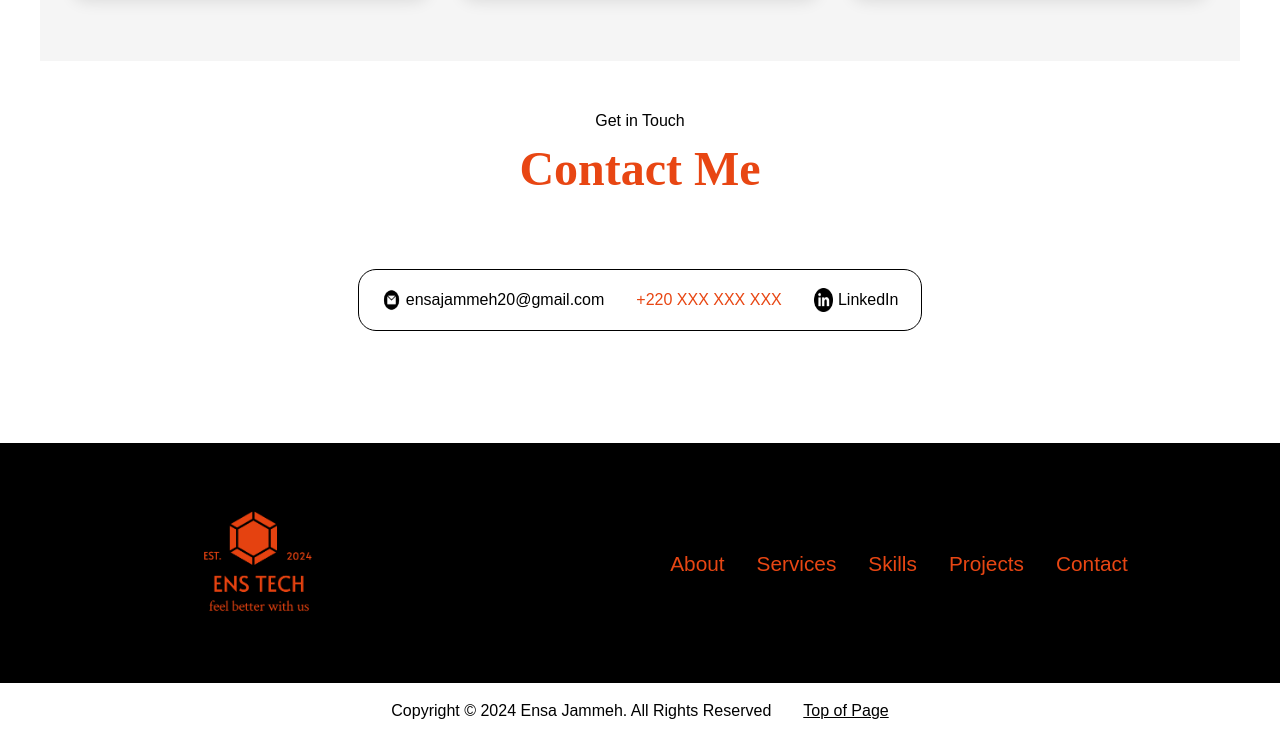
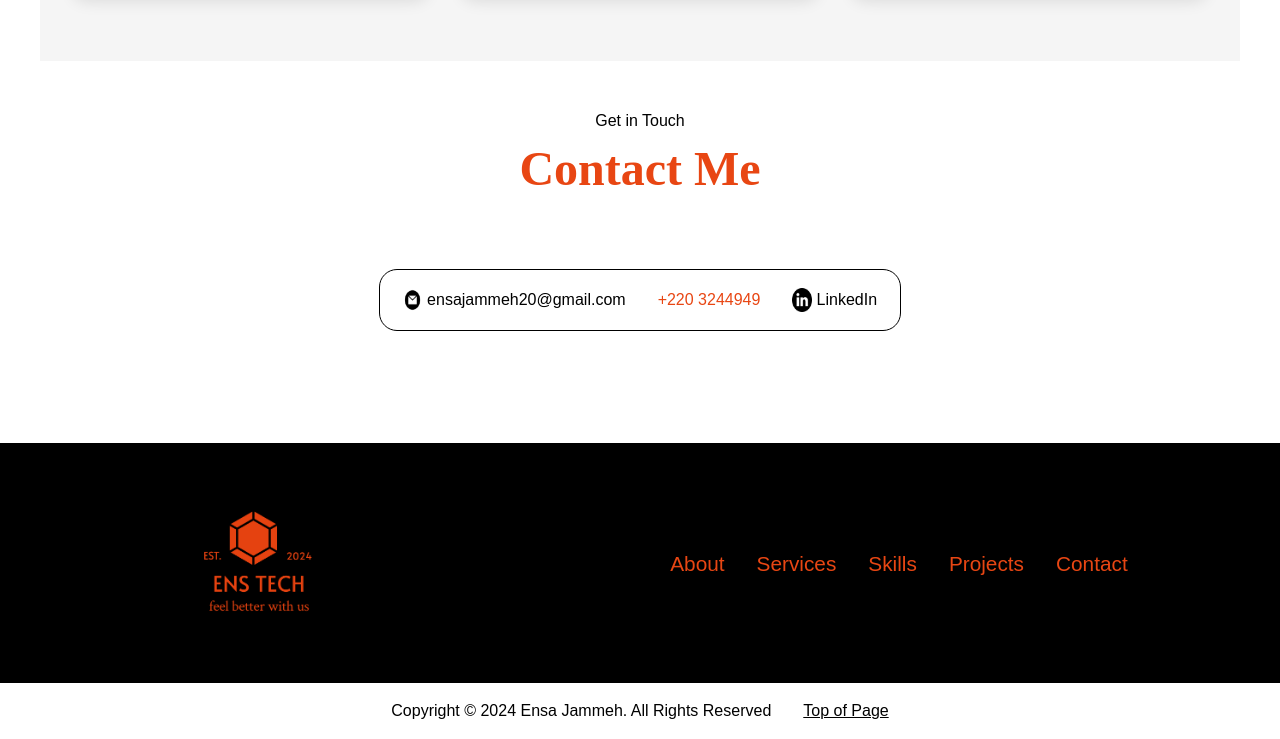
Before and after one commit to jammeh1/Ens-tech-portfolio, a plain HTML site: page index.html in a window 1280 px wide. Shown: the part 3720-4459 px from the top of the page. Drawn offline with Linux system fonts and the light colour scheme.

Commit message:
Fix HTML encoding issues and clean up structure

```diff
--- a/index.html
+++ b/index.html
@@ -302,7 +302,7 @@
 						</div>
 						<!-- Phone  -->
 						<div class="phone">
-							<a href="tel:+2203244949">+220 XXX XXX XXX</a>
+							<a href="tel:+2203244949">+220 3244949</a>
 
 						</div>
 
```
